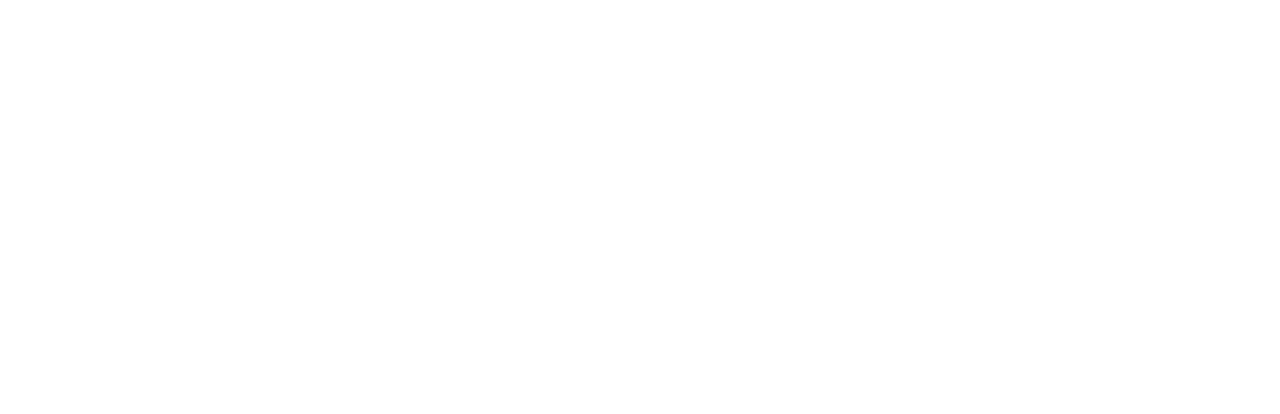
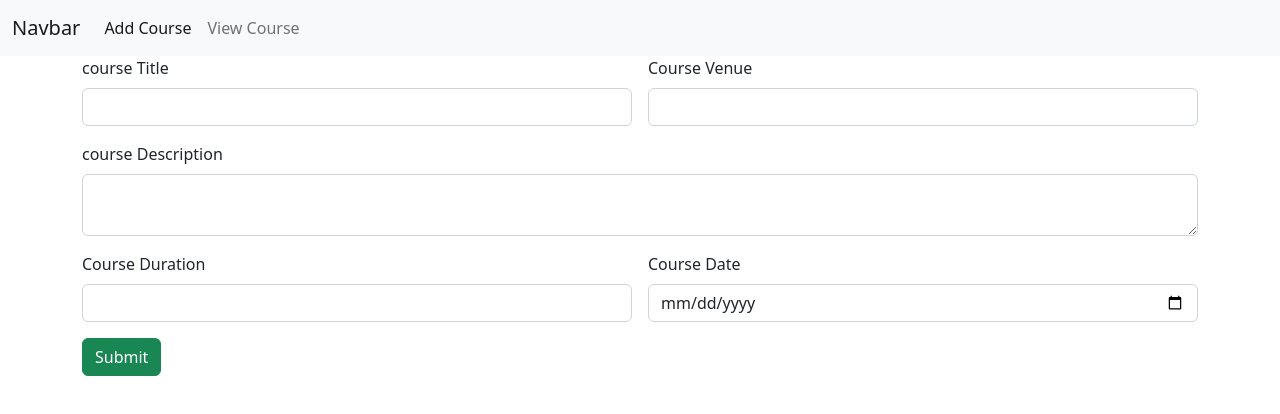
Before and after one commit to Amirthamlalas/NewCourseAPP, an Angular app: page / in a window 1280 px wide. Shown: the top 414 px of the page. Built offline with nearby package versions, Linux system fonts and the light colour scheme.

Commit message:
added navigation

```diff
--- a/src/app/add-course/add-course.component.html
+++ b/src/app/add-course/add-course.component.html
@@ -1,20 +1,21 @@
-
+<app-navbar></app-navbar>
 
 <div class="container">
     <div class="row">
         <div class="col col-12 col-sm-12 col-md-12 col-lg-12 col-xl-12 col-xxl-12">
-            <div class="row">
+            <div class="row g-3">
                 <div class="col col-12 col-sm-12 col-md-6 col-lg-6 col-xl-6 col-xxl-6">
                     <label for="" class="form-label">course Title</label>
                     <input name="courseTitle" [(ngModel)]="courseTitle" type="text" class="form-control">
                 </div>
-                <div class="col col-12 col-sm-12 col-md-6 col-lg-6 col-xl-6 col-xxl-6">
-                    <label for="" class="form-label">course Description</label>
-                    <input name="courseDescription" [(ngModel)]="courseDescription" type="text" class="form-control">
-                </div>
+
                 <div class="col col-12 col-sm-12 col-md-6 col-lg-6 col-xl-6 col-xxl-6">
                     <label for="" class="form-label">Course Venue</label>
                     <input name="courseVenue" [(ngModel)]="courseVenue" type="text" class="form-control">
+                </div>
+                <div class="col col-12 col-sm-12 col-md-12 col-lg-12 col-xl-12 col-xxl-12">
+                    <label for="" class="form-label">course Description</label>
+                    <textarea name="courseDescription" [(ngModel)]="courseDescription" type="text" class="form-control"></textarea>
                 </div>
                 <div class="col col-12 col-sm-12 col-md-6 col-lg-6 col-xl-6 col-xxl-6">
                     <label for="" class="form-label">Course Duration</label>
--- a/src/app/app.module.ts
+++ b/src/app/app.module.ts
@@ -5,16 +5,28 @@
 import { AppComponent } from './app.component';
 import { AddCourseComponent } from './add-course/add-course.component';
 import { FormsModule } from '@angular/forms';
+import { NavbarComponent } from './navbar/navbar.component';
+import { RouterModule, Routes } from '@angular/router';
 
+
+const myroute :Routes=[
+  {
+    path:"",
+    component:AddCourseComponent
+
+  }
+]
 @NgModule({
   declarations: [
     AppComponent,
-    AddCourseComponent
+    AddCourseComponent,
+    NavbarComponent
   ],
   imports: [
     BrowserModule,
     AppRoutingModule,
-    FormsModule
+    FormsModule,
+    RouterModule.forRoot(myroute)
   ],
   providers: [],
   bootstrap: [AppComponent]
--- /dev/null
+++ b/src/app/navbar/navbar.component.html
@@ -0,0 +1,21 @@
+
+
+<nav class="navbar navbar-expand-lg bg-light">
+    <div class="container-fluid">
+      <a class="navbar-brand" href="#">Navbar</a>
+      <button class="navbar-toggler" type="button" data-bs-toggle="collapse" data-bs-target="#navbarNav" aria-controls="navbarNav" aria-expanded="false" aria-label="Toggle navigation">
+        <span class="navbar-toggler-icon"></span>
+      </button>
+      <div class="collapse navbar-collapse" id="navbarNav">
+        <ul class="navbar-nav">
+          <li class="nav-item">
+            <a class="nav-link active" aria-current="page" routerLink="/">Add Course</a>
+          </li>
+          <li class="nav-item">
+            <a class="nav-link" routerLink="/view">View Course</a>
+          </li>
+
+        </ul>
+      </div>
+    </div>
+  </nav>
```
Also changed, not shown: src/app/navbar/navbar.component.ts (added, +10 -0 lines), src/app/navbar/navbar.component.css (added).
